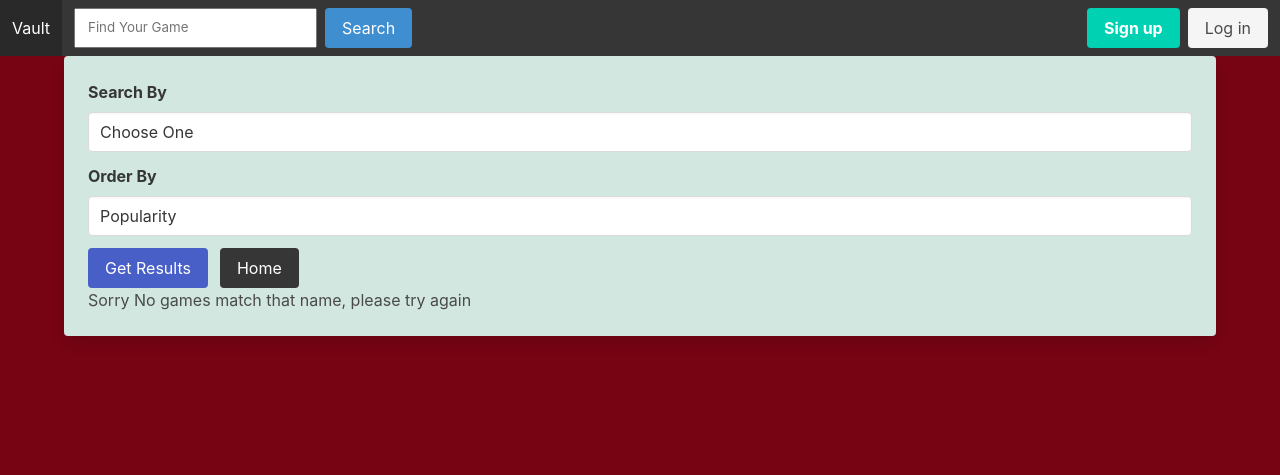
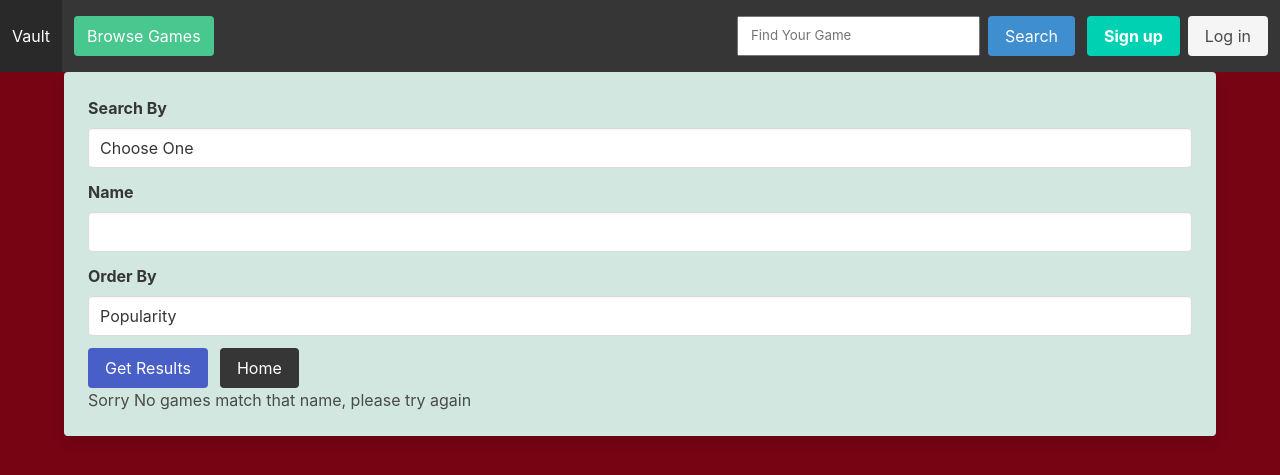
Before and after one commit to MichaelCClary/CapstoneOne, a Flask app: page /search in a window 1280 px wide. Shown: the top 475 px of the page. Run offline with Flask 2, Linux system fonts and the light colour scheme; data that the repository does not hold is empty; parts of the project's set-up code (start-up, migrations or seed data) failed here and were passed over; some libraries are stand-ins or nearby versions.

Commit message:
fixed bug with searching, added browse to navbar, updated tags

```diff
--- a/KnownIssues-ToDos.txt
+++ b/KnownIssues-ToDos.txt
@@ -1,8 +1,4 @@
 Known Issues
-change tag background for mechanics
-
-add browse to navbar
-
 get rid of some results in browse that are junk --- cannot replicate now
 
 connect_db(app) in too many files
@@ -15,3 +11,4 @@ change how many results
 favicon
 vault icon
 update database schema
+make tags links
--- a/app.py
+++ b/app.py
@@ -184,14 +184,10 @@ def add_to_collection():
 
 @app.route("/search")
 def search():
+    search_params = {}
+    searched = request.args.get('searchby', None)
 
-    search_params = {}
-    searched = request.args.get('searchby', 'none')
-    if searched:
-        search_params[searched] = request.args.get(searched)
-    else:
-        search_params['name'] = request.args.get('name')
-
+    search_params[searched] = request.args.get(searched)
     search_params['order_by'] = request.args.get('order_by', 'popularity')
     search_params['fuzzy_match'] = True
 
--- a/static/app.js
+++ b/static/app.js
@@ -62,7 +62,10 @@ function hideFields() {
 
 function keepSearchParams() {
     const urlParams = new URLSearchParams(window.location.search);
-    const searchby = urlParams.get('searchby')
+    let searchby = urlParams.get('searchby')
+    if (searchby == null) {
+        searchby = 'name'
+    }
     $(`#${searchby}`).parent().parent().show()
 }
 
--- a/static/style.css
+++ b/static/style.css
@@ -17,10 +17,6 @@ html, body {
     background-color: #D1E7E0;
 }
 
-.card .tag {
-    background-color: #D1E7E0;
-}
-
 .alert {
     background-color: #D1E7E0;
     text-align: center;
--- a/templates/base.html
+++ b/templates/base.html
@@ -29,14 +29,18 @@
 
         <div id="navbar" class="navbar-menu">
             <div class="navbar-start">
-                <form action="/search" class="navbar-item">
-                    <input type="search" class="navbar-item" placeholder="Find Your Game" name="name">
-                    <button class="button is-info ml-2">Search</button>
-                </form>
+                <div class="navbar-item">
+                    <a href="/search" class="button navbar-item is-success"> Browse Games</a>
+                </div>
             </div>
-            {% if not g.user %}
             <div class="navbar-end">
                 <div class="navbar-item">
+                    <form action="/search" class="navbar-item">
+                        <input type="hidden" name=searchby value="name">
+                        <input type="search" class="navbar-item" placeholder="Find Your Game" name="name">
+                        <button class="button is-info ml-2">Search</button>
+                    </form>
+                    {% if not g.user %}
                     <div class="buttons">
                         <a class="button is-primary" href="/signup">
                             <strong>Sign up</strong>
@@ -45,11 +49,7 @@
                             Log in
                         </a>
                     </div>
-                </div>
-            </div>
-            {% else %}
-            <div class="navbar-end">
-                <div class="navbar-item">
+                    {% else %}
                     <div class="buttons">
                         <a class="button" href="/user/{{g.user.id}}">
                             <i class="fas fa-user"></i> <span>&nbsp;</span> {{ g.user.username}}
@@ -58,9 +58,10 @@
                             Log out
                         </a>
                     </div>
+                    {% endif %}
                 </div>
+
             </div>
-            {% endif %}
         </div>
     </nav>
 
--- a/templates/game_detail.html
+++ b/templates/game_detail.html
@@ -42,7 +42,7 @@
                 <p class="title is-4">Mechanics</p>
                 <div class="tags">
                     {% for mechanic in game['mechanics'] %}
-                    <span class="tag">
+                    <span class="tag is-link is-rounded">
                         {{mechanic['name']}}
                     </span>
                     {% endfor %}
@@ -50,7 +50,7 @@
                 <p class="title is-4">Categories</p>
                 <div class="tags">
                     {% for category in game['categories'] %}
-                    <span class="tag">
+                    <span class="tag is-link is-rounded">
                         {{category['name']}}
                     </span>
                     {% endfor %}
```
